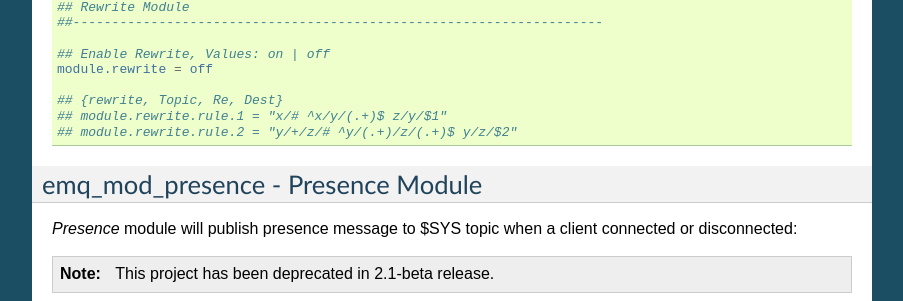
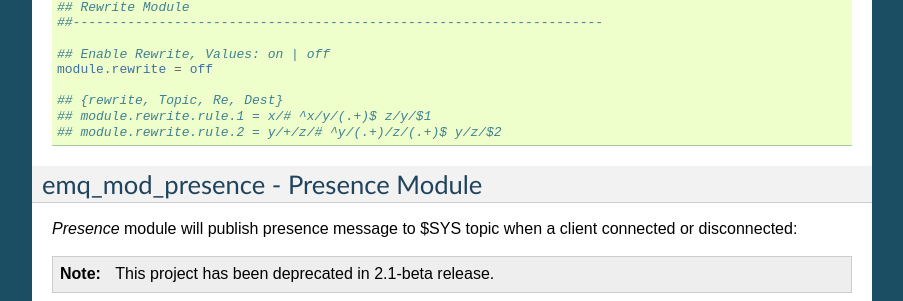
Before and after one commit to emqxarchive/emqx-docs-en, a Sphinx documentation site: the page built from source/plugins.rst, in a window 1280 px wide and 900 px high, scrolled down 10928 px. Shown: the part 151-452 px from the top of the window, without its empty margins (198-1101 px from the left). Built offline with Sphinx 7.4.7, drawn with Linux system fonts in a browser that asks for light colours.

```diff
--- a/source/plugins.rst
+++ b/source/plugins.rst
@@ -696,8 +696,8 @@ Configure Modules Plugin
     module.rewrite = off
 
     ## {rewrite, Topic, Re, Dest}
-    ## module.rewrite.rule.1 = "x/# ^x/y/(.+)$ z/y/$1"
-    ## module.rewrite.rule.2 = "y/+/z/# ^y/(.+)/z/(.+)$ y/z/$2"
+    ## module.rewrite.rule.1 = x/# ^x/y/(.+)$ z/y/$1
+    ## module.rewrite.rule.2 = y/+/z/# ^y/(.+)/z/(.+)$ y/z/$2
 
 ----------------------------------
 emq_mod_presence - Presence Module
```
